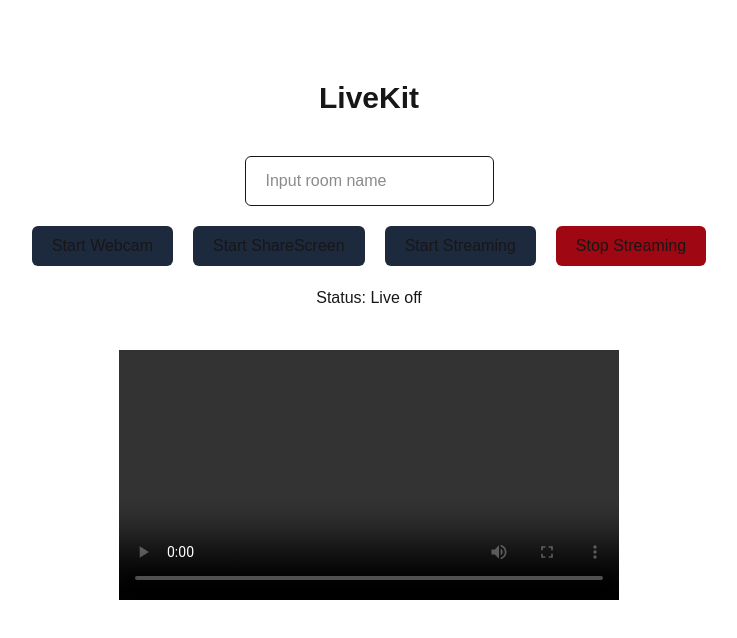
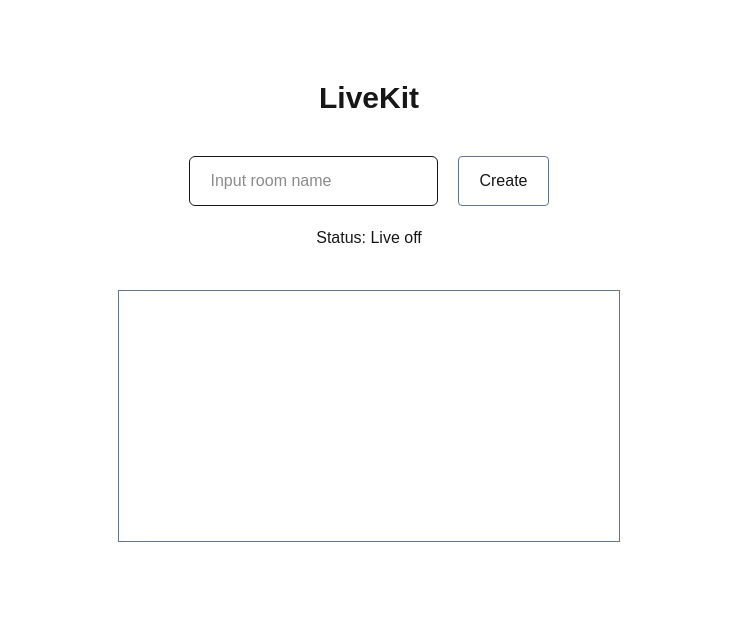
Before and after one commit to jepung/Livekit-LiveStream-Demo, a Next.js app: page / in a window 1280 px wide. Shown: the top 638 px of the page, without its empty margins (271-1008 px from the left). Built offline with nearby package versions, Linux system fonts and the light colour scheme.

Commit message:
feat: config devices using livekit sdk

```diff
--- a/src/app/page.tsx
+++ b/src/app/page.tsx
@@ -1,152 +1,117 @@
 "use client";
 
-import { LocalAudioTrack, LocalVideoTrack, Room, Track } from "livekit-client";
-import { useMemo, useRef, useState } from "react";
+import { LocalTrackPublication, Room } from "livekit-client";
+import Link from "next/link";
+import { usePathname } from "next/navigation";
+import { useRef, useState } from "react";
 import { getLiveKitToken } from "../utils/livekit-token-generator";
-import { usePathname } from "next/navigation";
-import Link from "next/link";
 
 export default function Home() {
   const webcamRef = useRef<HTMLVideoElement>(null);
+  const pathname = usePathname();
 
   const [webcamStream, setWebcamStream] = useState<MediaStream | null>(null);
   const [screenStream, setScreenStream] = useState<MediaStream | null>(null);
+  const [microphoneStream, setMicrophoneStream] = useState<MediaStream | null>(
+    null
+  );
   const [roomName, setRoomName] = useState<string>("");
   const [room, setRoom] = useState<Room | null>(null);
   const [isStreaming, setIsStreaming] = useState<boolean>(false);
   const [isLoading, setIsLoading] = useState<boolean>(false);
-  const pathname = usePathname();
 
-  const isButtonStartStreamDisabled = useMemo(() => {
-    return roomName.trim() === "" || isStreaming;
-  }, [roomName, isStreaming]);
-
-  const isButtonStopStreamDisabled = useMemo(() => {
-    return roomName.trim() === "" || !isStreaming;
-  }, [roomName, isStreaming]);
-
-  const startStreaming = async () => {
+  const initRoom = async () => {
+    try {
       setIsLoading(true);
-    try {
-      // Init auth token
       const userToken = await getLiveKitToken({
         room: roomName,
         identity: `host-${crypto.randomUUID()}`,
       });
 
-      // Connect to the room with auth token
       const newRoom = new Room();
       await newRoom.connect(process.env.NEXT_PUBLIC_LIVEKIT_URL!, userToken);
+
       setRoom(newRoom);
-
-      // Stream the media to the streaming room
-      if (webcamStream) {
-        streamMedia("WEBCAM", webcamStream, newRoom);
+      setIsStreaming(true);
+      alert("Room initialized");
+    } catch (e) {
+      if (e instanceof Error) {
+        alert(e.message);
       }
-      if (screenStream) {
-        streamMedia("SCREEN", screenStream, newRoom);
-      }
-
-      setIsStreaming(true);
-      alert("Streming ON");
-    } catch (e) {
-      console.log(e);
     } finally {
       setIsLoading(false);
     }
   };
 
-  const streamMedia = async (
-    type: "SCREEN" | "WEBCAM",
-    media: MediaStream,
-    streamingRoom: Room
+  const configDevice = async (
+    device: "WEBCAM" | "MICROPHONE" | "SCREEN",
+    type: "START" | "STOP"
   ) => {
-    const mediaVideoTrack = media.getVideoTracks()[0];
-    const mediaAudioTrack = media.getAudioTracks()[0];
+    let media: LocalTrackPublication | undefined;
 
-    if (mediaVideoTrack) {
-      streamingRoom.localParticipant.publishTrack(
-        new LocalVideoTrack(mediaVideoTrack),
-        {
-          source:
-            type === "SCREEN" ? Track.Source.ScreenShare : Track.Source.Camera,
+    if (type === "START") {
+      switch (device) {
+        case "WEBCAM": {
+          media = await room?.localParticipant.setCameraEnabled(true);
+          break;
         }
-      );
+        case "MICROPHONE": {
+          media = await room?.localParticipant.setMicrophoneEnabled(true);
+          break;
         }
-    if (mediaAudioTrack) {
-      streamingRoom.localParticipant.publishTrack(
-        new LocalAudioTrack(mediaAudioTrack),
-        {
-          source:
-            type === "SCREEN"
-              ? Track.Source.ScreenShareAudio
-              : Track.Source.Microphone,
-        }
-      );
-    }
-  };
-
-  const startShareScreen = async () => {
-    try {
-      const screen = await navigator.mediaDevices.getDisplayMedia({
-        video: true,
+        case "SCREEN": {
+          media = await room?.localParticipant.setScreenShareEnabled(true, {
             audio: true,
           });
-
-      setScreenStream(screen);
-
-      // For restreaming webcam stream if webcam off and then on when in live streaming on
-      if (isStreaming && room) {
-        streamMedia("SCREEN", screen, room);
+          break;
         }
-    } catch (e) {
-      console.log(e, "startShareScreen");
       }
-  };
-
-  const startWebcam = async () => {
-    try {
-      const webcam = await navigator.mediaDevices.getUserMedia({
-        video: true,
-        audio: true,
-      });
-
-      setWebcamStream(webcam);
-
-      // Showing webcam video in main page
-      if (webcamRef.current) {
-        webcamRef.current!.srcObject = webcam;
+      const mediaStream = media?.track?.mediaStream;
+      if (mediaStream) {
+        switch (device) {
+          case "WEBCAM": {
+            webcamRef.current!.srcObject = mediaStream;
+            setWebcamStream(mediaStream);
+            break;
           }
-
-      // For restreaming webcam stream if webcam off and then on when in live streaming on
-      if (isStreaming && room) {
-        streamMedia("WEBCAM", webcam, room);
+          case "MICROPHONE": {
+            setMicrophoneStream(mediaStream);
+            break;
           }
-    } catch (e) {
-      console.log(e, "startWebcam");
+          case "SCREEN": {
+            setScreenStream(mediaStream);
+            break;
           }
-  };
-
-  const stopWebcam = () => {
-    webcamStream?.getVideoTracks()[0].stop();
-    webcamStream?.getAudioTracks()[0].stop();
+        }
+      }
+    } else {
+      switch (device) {
+        case "WEBCAM": {
+          room?.localParticipant.setCameraEnabled(false);
           setWebcamStream(null);
+          break;
+        }
+        case "MICROPHONE": {
+          room?.localParticipant.setMicrophoneEnabled(false);
+          setMicrophoneStream(null);
+          break;
+        }
+        case "SCREEN": {
+          room?.localParticipant.setScreenShareEnabled(false);
+          setScreenStream(null);
+          break;
+        }
+      }
+    }
   };
 
   const stopStreaming = async () => {
     await room?.disconnect();
     setIsStreaming(false);
-    setWebcamStream(null);
-    setScreenStream(null);
-    alert("Streming OFF");
-  };
-
-  const stopShareScreen = () => {
-    screenStream?.getVideoTracks()[0].stop();
-    if (screenStream?.getAudioTracks()[0]) {
-      screenStream?.getAudioTracks()[0].stop();
-    }
-    setScreenStream(null);
+    configDevice("WEBCAM", "STOP");
+    configDevice("MICROPHONE", "STOP");
+    configDevice("SCREEN", "STOP");
+    alert("Streaming OFF");
   };
 
   return (
@@ -154,49 +119,62 @@
       <div>
         <h1 className="text-3xl font-bold">LiveKit</h1>
       </div>
-      <div className="mt-10">
+      <div className="mt-10 flex gap-5">
         <input
           onChange={(e) => setRoomName(e.target.value)}
           className="border px-5 py-3 rounded-md"
           placeholder="Input room name"
         />
+        <button
+          disabled={isLoading}
+          onClick={initRoom}
+          className="px-5 py-3 border border-slate-500 rounded cursor-pointer"
+        >
+          {isLoading ? "Loading..." : "Create"}
+        </button>
       </div>
+      {isStreaming && (
         <div className="flex gap-5 mt-5">
           <button
-          onClick={() => (webcamStream ? stopWebcam() : startWebcam())}
+            onClick={() =>
+              webcamStream
+                ? configDevice("WEBCAM", "STOP")
+                : configDevice("WEBCAM", "START")
+            }
             className={`bg-slate-800 py-2 px-5 rounded-md cursor-pointer`}
           >
             {webcamStream ? "Stop Webcam" : "Start Webcam"}
           </button>
           <button
             onClick={() =>
-            screenStream ? stopShareScreen() : startShareScreen()
+              microphoneStream
+                ? configDevice("MICROPHONE", "STOP")
+                : configDevice("MICROPHONE", "START")
+            }
+            className={`bg-slate-800 py-2 px-5 rounded-md cursor-pointer`}
+          >
+            {microphoneStream ? "Stop Microphone" : "Start Microphone"}
+          </button>
+          <button
+            onClick={() =>
+              screenStream
+                ? configDevice("SCREEN", "STOP")
+                : configDevice("SCREEN", "START")
             }
             className={`bg-slate-800 py-2 px-5 rounded-md cursor-pointer`}
           >
             {screenStream ? "Stop ShareScreen" : "Start ShareScreen"}
           </button>
+          {isStreaming && (
             <button
-          disabled={isButtonStartStreamDisabled}
-          onClick={startStreaming}
-          className={`bg-slate-800 py-2 px-5 rounded-md ${
-            isButtonStartStreamDisabled
-              ? "cursor-not-allowed"
-              : "cursor-pointer"
-          }`}
-        >
-          {isLoading ? "Loading..." : "Start Streaming"}
-        </button>
-        <button
-          disabled={isButtonStopStreamDisabled}
               onClick={stopStreaming}
-          className={`bg-red-800 py-2 px-5 rounded-md ${
-            isButtonStopStreamDisabled ? "cursor-not-allowed" : "cursor-pointer"
-          }`}
+              className={`bg-red-800 py-2 px-5 rounded-md cursor-pointer`}
             >
               Stop Streaming
             </button>
+          )}
         </div>
+      )}
       <div className="mt-5">
         <p className="text-center">
           Status: {isStreaming ? "Live on" : "Live off"}
@@ -211,15 +189,8 @@
           </Link>
         )}
       </div>
-      <div className="mt-10">
-        <video
-          ref={webcamRef}
-          height={600}
-          width={500}
-          autoPlay
-          controls
-          playsInline
-        />
+      <div className="mt-10 border border-slate-500">
+        <video ref={webcamRef} height={600} width={500} autoPlay playsInline />
       </div>
     </div>
   );
--- a/src/app/viewer/page.tsx
+++ b/src/app/viewer/page.tsx
@@ -26,7 +26,6 @@
 
       newRoom.on("trackSubscribed", (track) => {
         if (track.kind === "video") {
-          console.log(track.kind, track.source);
           if (track.source === Track.Source.Camera) {
             userWebcamRef.current!.srcObject = new MediaStream([
               track.mediaStreamTrack,
@@ -37,7 +36,6 @@
             ]);
           }
         } else {
-          console.log(track.kind, track.source);
           if (track.source === Track.Source.Microphone) {
             microphoneAudioRef.current!.srcObject = new MediaStream([
               track.mediaStreamTrack,
@@ -52,14 +50,12 @@
         }
       });
 
-      newRoom.on("trackUnsubscribed", () => {
-        console.log("unsubscribed");
-      });
-
       await newRoom.connect(process.env.NEXT_PUBLIC_LIVEKIT_URL!, userToken);
       setRoom(room);
     } catch (e) {
-      console.log(e);
+      if (e instanceof Error) {
+        alert(e.message);
+      }
     }
   };
 
```
Lines whose indentation alone changed are shown as unchanged.
